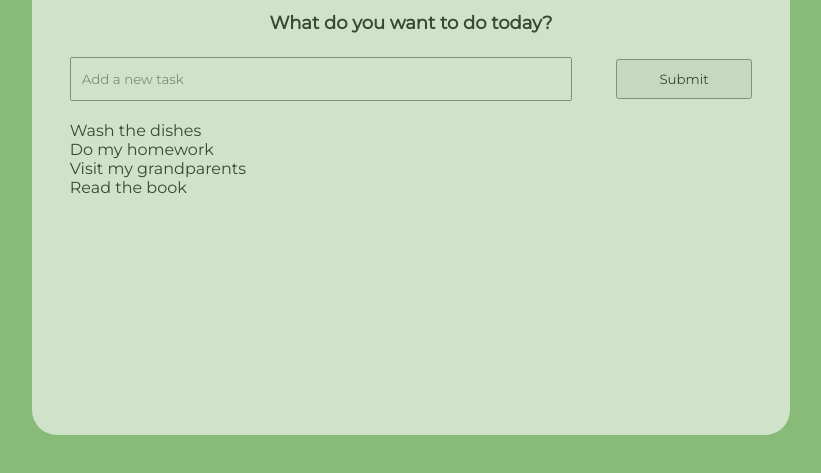
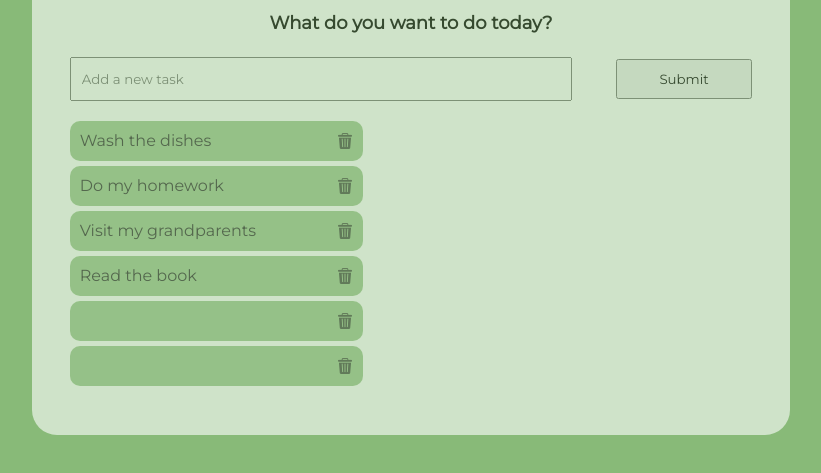
Before and after one commit to Eveverglow/training-javascript, a plain HTML site: page index.html in a window 1280 px wide. Shown: the part 115-588 px from the top of the page, without its empty margins (229-1050 px from the left). Drawn offline with Linux system fonts and the light colour scheme.

Commit message:
add style to list

```diff
--- a/index.html
+++ b/index.html
@@ -30,10 +30,30 @@
         </div>
       </div>
       <div class="list">
-        <li>Wash the dishes</li>
-        <li>Do my homework</li>
-        <li>Visit my grandparents</li>
-        <li>Read the book</li>
+        <div class="list-item">
+          <li>Wash the dishes</li>
+          <button class="bin"></button>
+        </div>
+        <div class="list-item">
+          <li>Do my homework</li>
+          <button class="bin"></button>
+        </div>
+        <div class="list-item">
+          <li>Visit my grandparents</li>
+          <button class="bin"></button>
+        </div>
+        <div class="list-item">
+          <li>Read the book</li>
+          <button class="bin"></button>
+        </div>
+        <div class="list-item">
+          <li></li>
+          <button class="bin"></button>
+        </div>
+        <div class="list-item">
+          <li></li>
+          <button class="bin"></button>
+        </div>
       </div>
     </div>
     <script src="./script.js"></script>
--- a/style.css
+++ b/style.css
@@ -78,3 +78,35 @@ button {
   width: 90%;
   list-style: none;
 }
+
+.list-item {
+  display: flex;
+  flex-direction: row;
+  justify-content: space-between;
+  align-items: center;
+  width: 40%;
+  height: 40px;
+  background-color: #88ba78;
+  opacity: 80%;
+  border-radius: 10px;
+  padding-left: 10px;
+  padding-right: 10px;
+  margin-bottom: 5px;
+  cursor: pointer;
+}
+.bin {
+  cursor: pointer;
+  transition: ease-in-out 0.2s;
+  background-image: url(./assets/bin.png);
+  background-size: cover;
+  background-color: #88ba78;
+  opacity: 80%;
+  border: none;
+  width: 16px;
+  height: 16px;
+}
+
+.bin:hover {
+  width: 18px;
+  height: 18px;
+}
```
